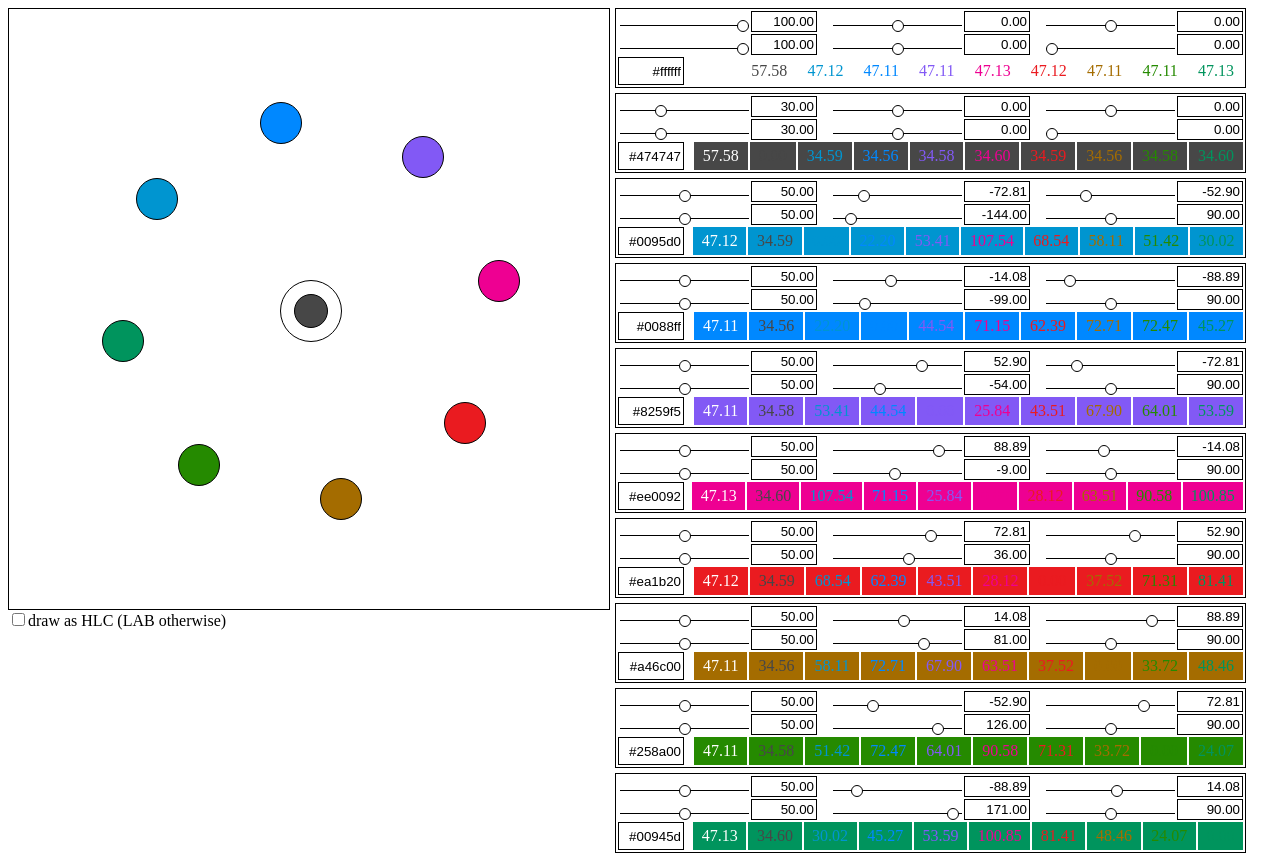
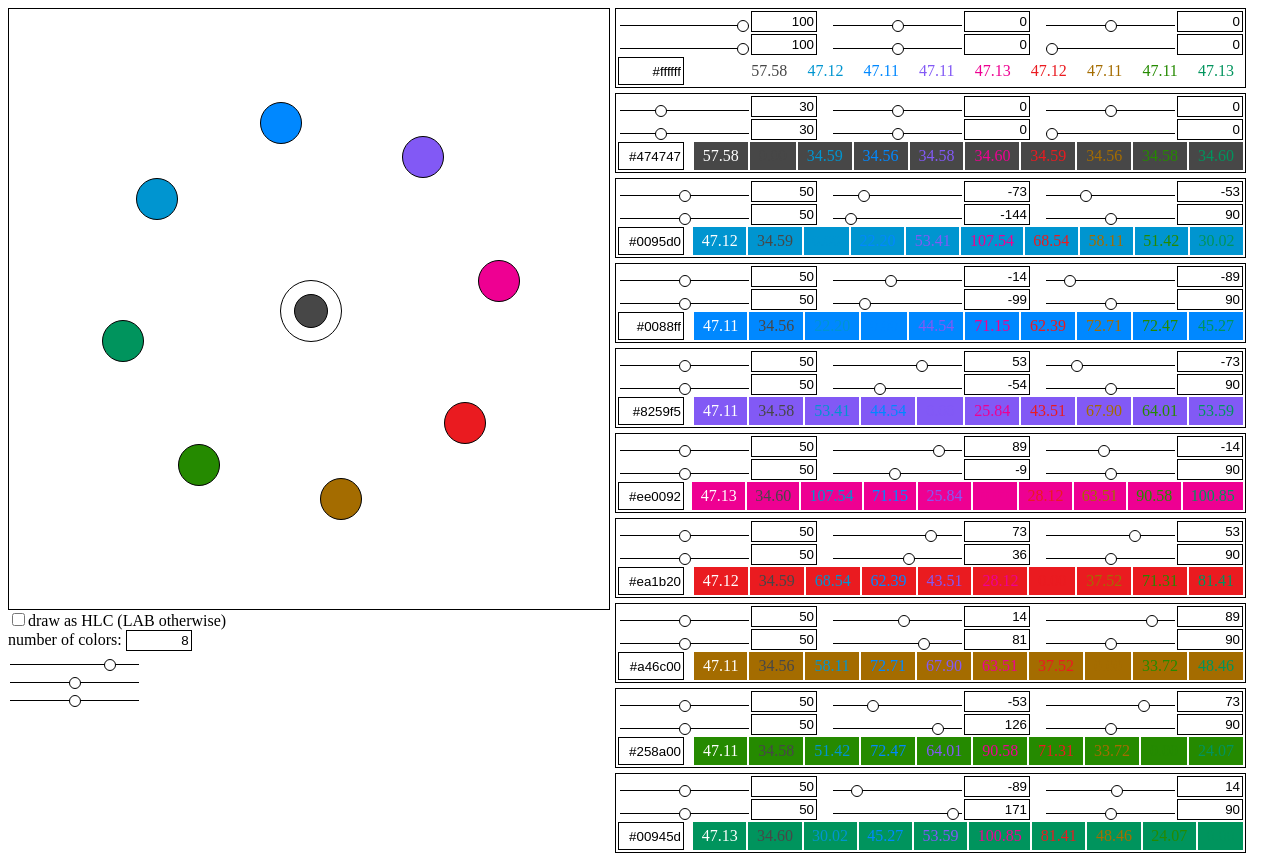
Before and after one commit to thobl/LCh-Lab-color-palette, a React (Create React App) app: page / in a window 1280 px wide. Built offline with nearby package versions, Linux system fonts and the light colour scheme.

Commit message:
sliders for initial values

```diff
--- a/src/ColorInput.tsx
+++ b/src/ColorInput.tsx
@@ -1,6 +1,5 @@
-
 import React from 'react'
-import { CIEDE2000, ColorHLC, ColorLAB, Hex_to_HLC, HLC_to_LAB, LAB_to_CSS, HLC_to_Hex, LAB_to_HLC, HLC_to_CSS, Color } from './Color';
+import { CIEDE2000, ColorHLC, Hex_to_HLC, HLC_to_LAB, HLC_to_Hex, LAB_to_HLC, HLC_to_CSS, Color } from './Color';
 
 interface ColorInputProps {
   colors: Array<ColorHLC>;
@@ -32,9 +31,9 @@ export default class ColorInput extends React.Component<ColorInputProps> {
         this.props.handler(colors);
       }
 
-      if (inputType == 'txt') {
+      if (inputType === 'txt') {
         return (
-          <input className='ParamInput' value={col[prop].toFixed(2)} onChange={onChange} />
+          <input className='ParamInput' value={Math.round(col[prop])} onChange={onChange} />
         );
       }
       return (
--- a/src/Palette.tsx
+++ b/src/Palette.tsx
@@ -1,5 +1,5 @@
 import React from 'react'
-import { ColorHLC, ColorLAB, HLC_to_CSS, HLC_to_LAB, LAB_to_CSS, LAB_to_HLC } from './Color'
+import { ColorHLC, HLC_to_CSS, HLC_to_LAB } from './Color'
 import Circle from './Circle'
 import ColorInput from './ColorInput';
 
@@ -26,7 +26,7 @@ class Palette extends React.Component<PaletteProps, PaletteState> {
   constructor(props: PaletteProps) {
     super(props);
     this.state = {
-      colors: [{ H: 0, L: 100, C: 0 }, { H: 0, L: 30, C: 0 }],
+      colors: [],
       drawHLC: false,
       n_base: 2,
       n: 8,
@@ -34,14 +34,6 @@ class Palette extends React.Component<PaletteProps, PaletteState> {
       L: 50,
       C: 90
     };
-    const n: number = this.state.n;
-    for (let i = 0; i < n; i++) {
-      this.state.colors.push({
-        H: -180 + (i + this.state.offset) * 360 / n,
-        L: this.state.L,
-        C: this.state.C
-      });
-    }
   }
 
   private x(color: ColorHLC): number {
@@ -66,6 +58,32 @@ class Palette extends React.Component<PaletteProps, PaletteState> {
     return color.L / 100 * (r - min) + min;
   }
 
+  componentDidMount() {
+    this.initializeColors();
+  }
+
+  componentDidUpdate(prevProps: PaletteProps, prevState: PaletteState) {
+    if (prevState.n !== this.state.n
+      || prevState.offset !== this.state.offset
+      || prevState.L !== this.state.L
+      || prevState.C !== this.state.C) {
+      this.initializeColors();
+    }
+  }
+
+  private initializeColors() {
+    let colors: Array<ColorHLC> = [{ H: 0, L: 100, C: 0 }, { H: 0, L: 30, C: 0 }];
+    const n: number = this.state.n;
+    for (let i = 0; i < n; i++) {
+      colors.push({
+        H: -180 + (i + this.state.offset) * 360 / n,
+        L: this.state.L,
+        C: this.state.C
+      });
+    }
+    this.setState({ ['colors']: colors });
+  }
+
   render(): JSX.Element {
     let id: number = 0;
     const circles = this.state.colors.map((color: ColorHLC): JSX.Element => {
@@ -88,8 +106,25 @@ class Palette extends React.Component<PaletteProps, PaletteState> {
           <div className="CircleBox" style={{ width: w + 'px', height: h + 'px' }}>
             {circles}
           </div>
-          <input name='drawHLC' type='checkbox' checked={this.state.drawHLC} onChange={(e) => this.setState({ ['drawHLC']: e.target.checked })} />
+          <input name='drawHLC' type='checkbox' checked={this.state.drawHLC}
+            onChange={(e) => this.setState({ ['drawHLC']: e.target.checked })} />
           <label htmlFor='drawHLC'>draw as HLC (LAB otherwise)</label>
+          <div>
+            number of colors: <input className='ParamInput' value={this.state.n}
+              onChange={(e) => this.setState({ ['n']: parseInt(e.target.value) })} />
+          </div>
+          <div>
+            <input className='Slider' type='range' min='0' max='100' value={100 * this.state.offset}
+              onChange={(e) => this.setState({ ['offset']: parseFloat(e.target.value) / 100 })} />
+          </div>
+          <div>
+            <input className='Slider' type='range' min='0' max='100' value={this.state.L}
+              onChange={(e) => this.setState({ ['L']: parseFloat(e.target.value) })} />
+          </div>
+          <div>
+            <input className='Slider' type='range' min='0' max='180' value={this.state.C}
+              onChange={(e) => this.setState({ ['C']: parseFloat(e.target.value) })} />
+          </div>
         </div>
         <div>
           {inputs}
```
